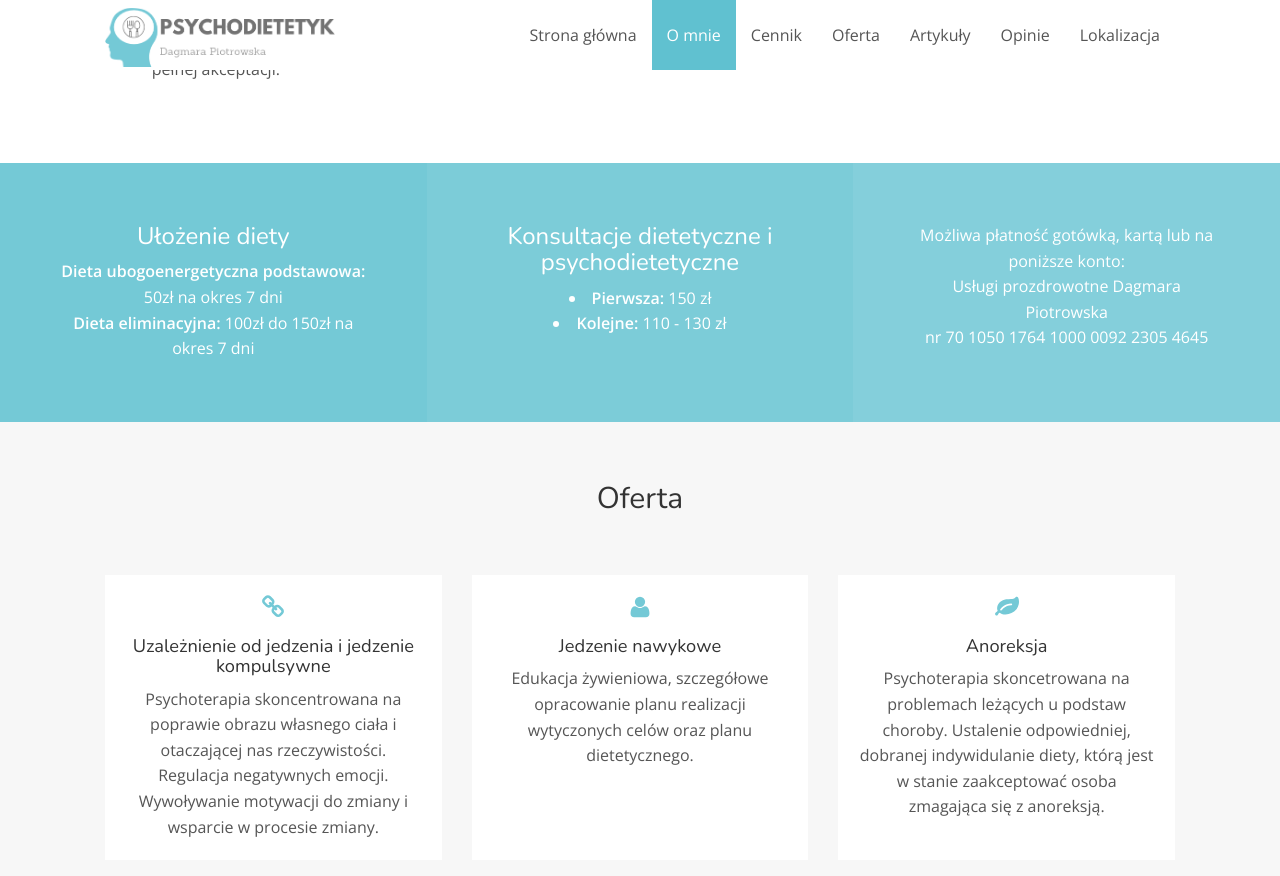
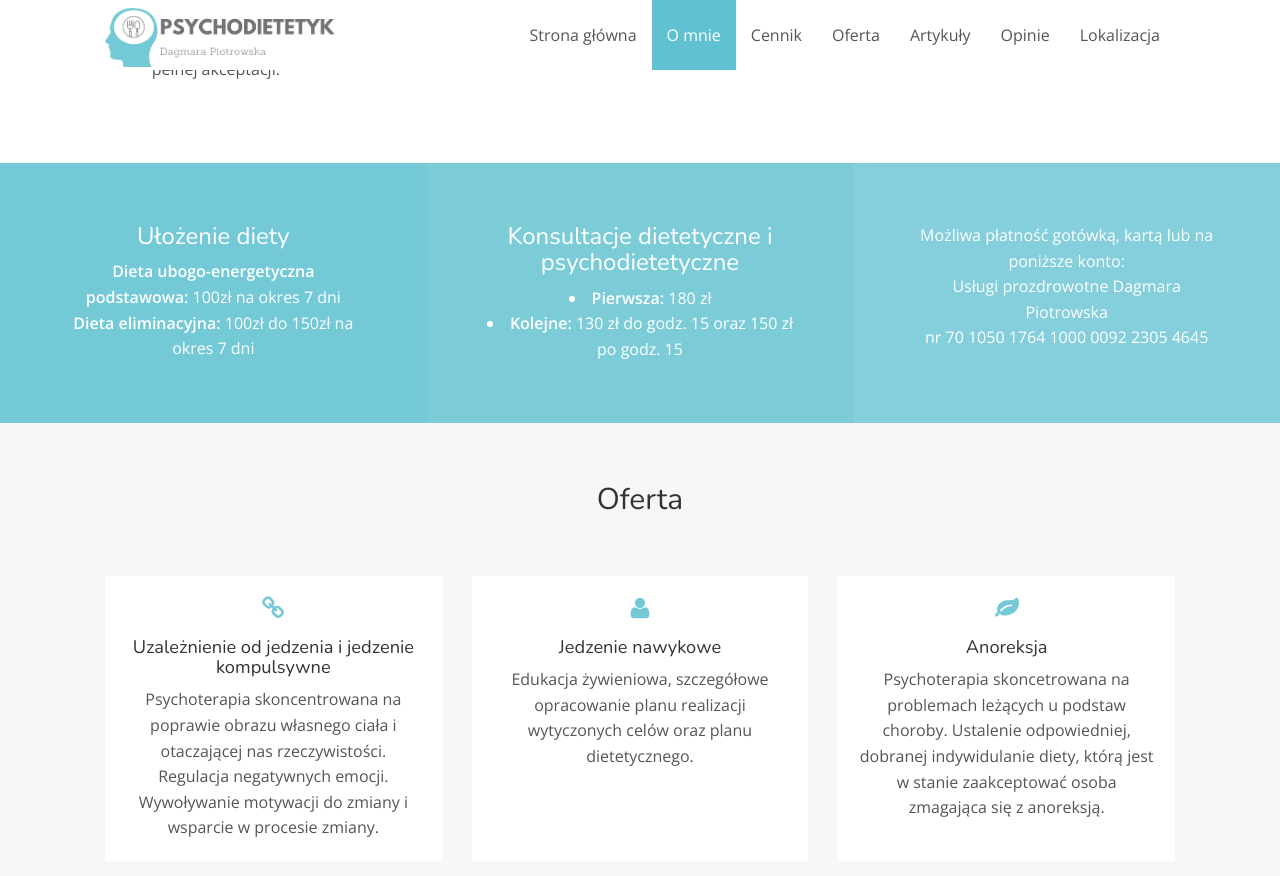
Before and after one commit to dagmarap/dagmarap.github.io, a Jekyll site: the page built from index.html, in a window 1280 px wide and 900 px high, scrolled down 1524 px. Shown: the top 876 px of the window. Built offline with Jekyll 4.4.1, drawn with Linux system fonts in a browser that asks for light colours; nearby versions of some CDN libraries.

Commit message:
update pricing

```diff
--- a/index.html
+++ b/index.html
@@ -108,15 +108,15 @@ Dzięki metodom opartym na terapii w nurcie TSR pomagam naprawić „relacje z j
      <div class="col-sm-4">
         <h3>Ułożenie diety</h3>
         <ul>
-            <li><strong>Dieta ubogoenergetyczna podstawowa: </strong>50zł na okres 7 dni</li>
+            <li><strong>Dieta ubogo-energetyczna podstawowa: </strong>100zł na okres 7 dni</li>
             <li><strong>Dieta eliminacyjna: </strong>100zł do 150zł na okres 7 dni</li>
         </ul>
 
     </div>
     <div class="col-sm-4">
         <h3>Konsultacje dietetyczne i psychodietetyczne</h3>
-        <li><strong>Pierwsza: </strong>150 zł</li>
-        <li><strong>Kolejne: </strong>110 - 130 zł</li>
+        <li><strong>Pierwsza: </strong>180 zł</li>
+        <li><strong>Kolejne: </strong>130 zł do godz. 15 oraz 150 zł po godz. 15</li>
     </div>
     <div class="col-sm-4">
         Możliwa płatność gotówką, kartą lub na poniższe konto:</br>
```
